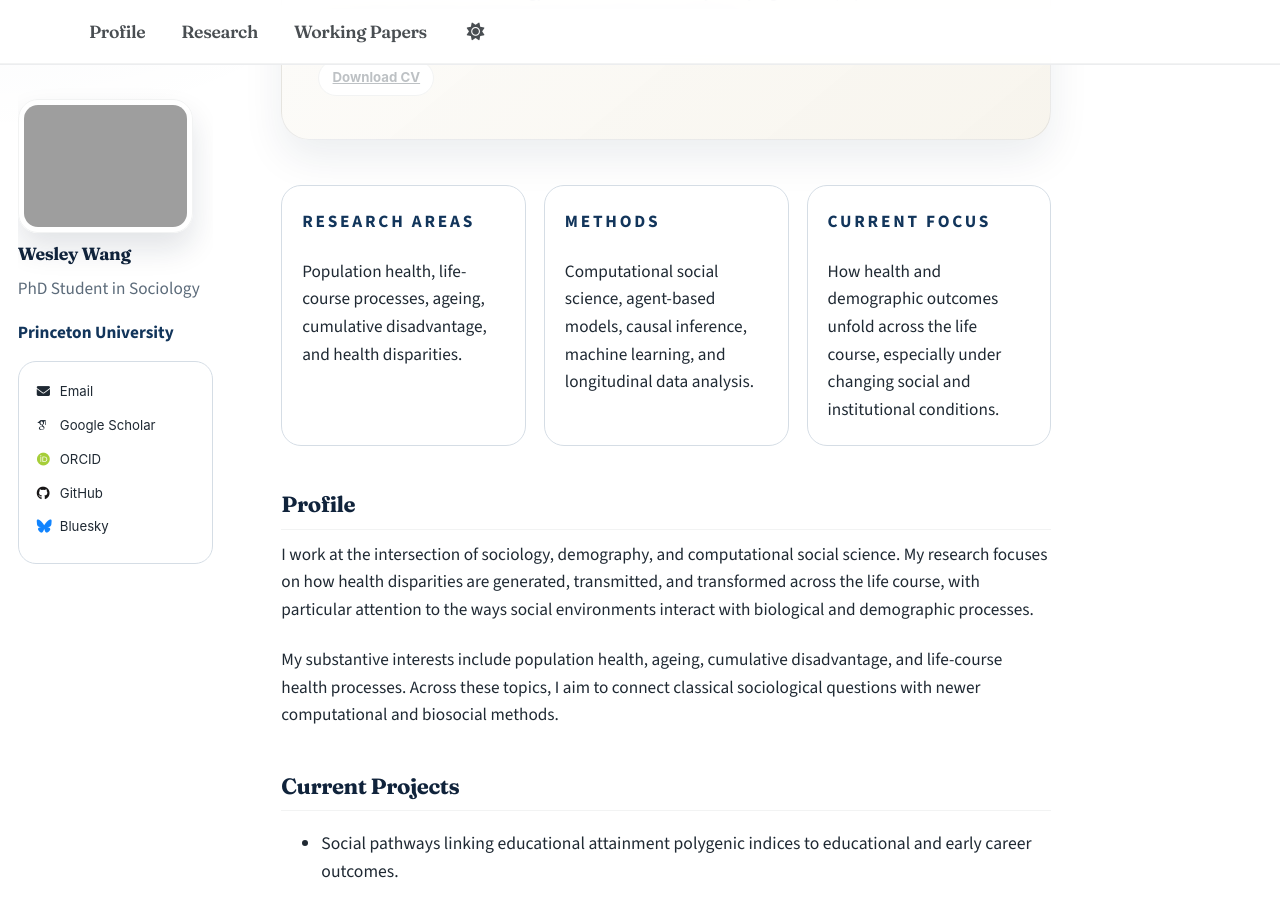
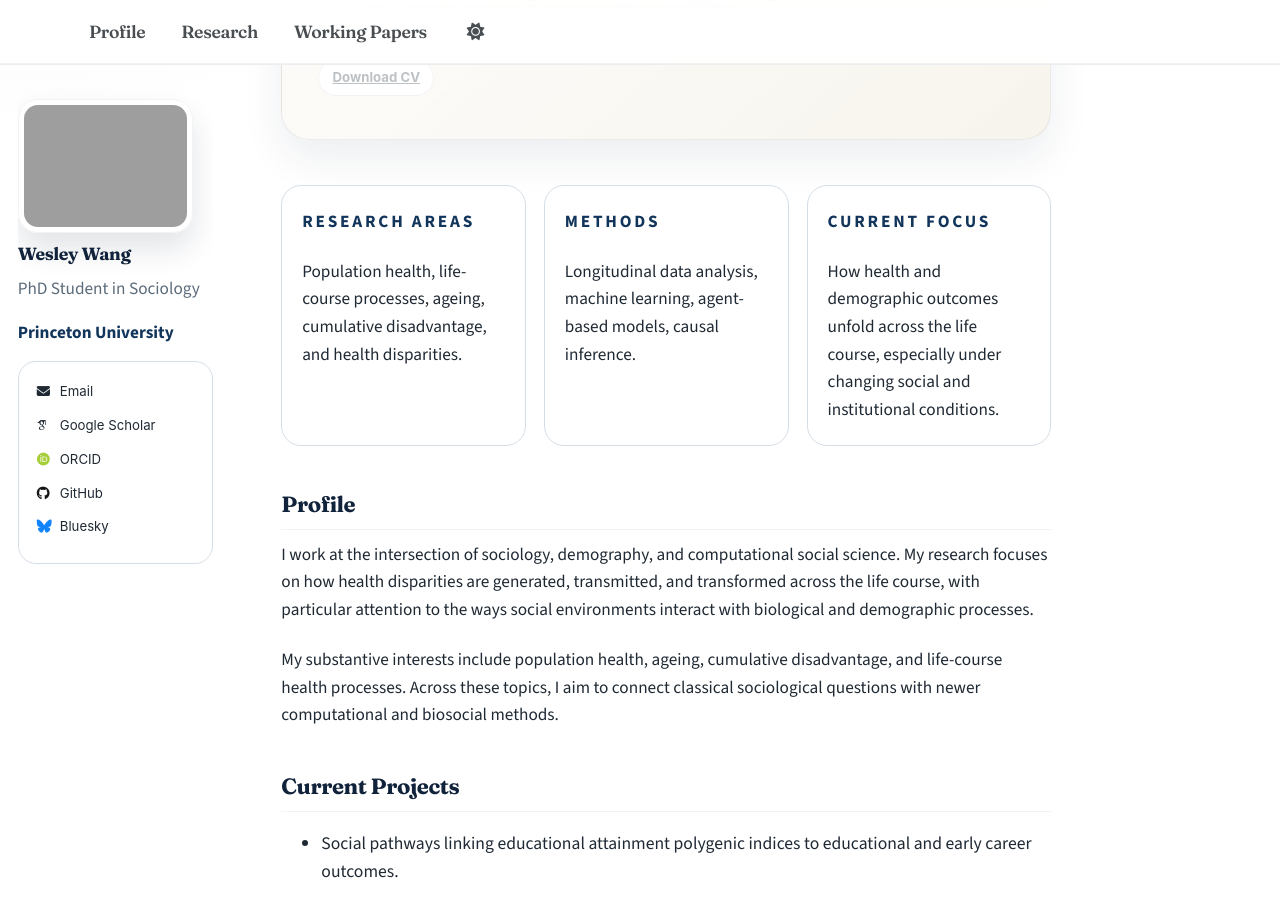
Before and after one commit to wesleywj/wesleywj.github.io, a Jekyll site: the page built from _pages/about.md, in a window 1280 px wide and 900 px high, scrolled down 440 px. Built offline with Jekyll 4.4.1, drawn with Linux system fonts in a browser that asks for light colours; some web fonts are replaced; a script that is not in the unit is left out.

Commit message:
Updated methods

```diff
--- a/_pages/about.md
+++ b/_pages/about.md
@@ -25,7 +25,7 @@ redirect_from:
   </div>
   <div class="snapshot-card">
     <p class="snapshot-card__eyebrow">Methods</p>
-    <p>Computational social science, agent-based models, causal inference, machine learning, and longitudinal data analysis.</p>
+    <p>Longitudinal data analysis, machine learning, agent-based models, causal inference.</p>
   </div>
   <div class="snapshot-card">
     <p class="snapshot-card__eyebrow">Current Focus</p>
```
